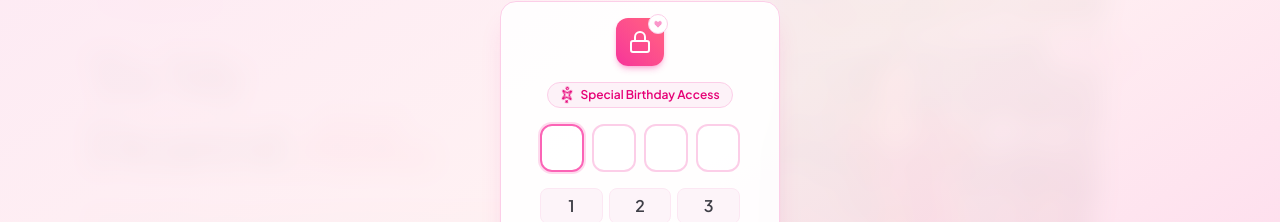
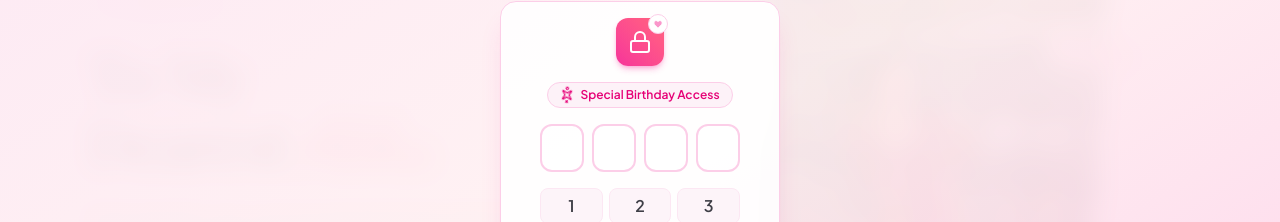
Before and after one commit to Dzulqa/hepibesdey, a Next.js app: page / in a window 1280 px wide. Shown: the part 216-438 px from the top of the page. Built offline with nearby package versions, Linux system fonts and the light colour scheme; a web font is replaced by a local one.

Commit message:
update-pin

```diff
--- a/components/BirthdayPinLock.js
+++ b/components/BirthdayPinLock.js
@@ -1,6 +1,6 @@
 "use client";
 
-import React, { useState, useEffect, useRef } from "react";
+import React, { useState, useEffect, useRef, useCallback } from "react";
 import { Lock, Unlock, Heart, Sparkles, Delete, AlertCircle } from "lucide-react";
 import confetti from "canvas-confetti";
 
@@ -10,7 +10,25 @@ export default function BirthdayPinLock({ onUnlock }) {
   const [isShaking, setIsShaking] = useState(false);
   const [isSuccess, setIsSuccess] = useState(false);
   const [showHint, setShowHint] = useState(false);
+  const [isMobile, setIsMobile] = useState(true); // default true untuk SSR safety
   const inputRefs = [useRef(null), useRef(null), useRef(null), useRef(null)];
+
+  // Deteksi mobile vs desktop berdasarkan pointer type
+  useEffect(() => {
+    const checkDevice = () => {
+      // Jika device punya fine pointer (mouse), anggap desktop
+      const hasFinePointer = window.matchMedia("(pointer: fine)").matches;
+      const hasHover = window.matchMedia("(hover: hover)").matches;
+      const mobile = !hasFinePointer || !hasHover;
+      setIsMobile(mobile);
+    };
+
+    checkDevice();
+    // Juga listen jika ada perubahan (misalnya tablet dengan stylus)
+    const mq = window.matchMedia("(pointer: fine)");
+    mq.addEventListener("change", checkDevice);
+    return () => mq.removeEventListener("change", checkDevice);
+  }, []);
 
   // Kunci scroll sepenuhnya saat PIN lock aktif
   useEffect(() => {
@@ -22,7 +40,7 @@ export default function BirthdayPinLock({ onUnlock }) {
     window.addEventListener("wheel", preventDefault, { passive: false });
     window.addEventListener("touchmove", preventDefault, { passive: false });
 
-    if (inputRefs[0].current) {
+    if (!isMobile && inputRefs[0].current) {
       inputRefs[0].current.focus();
     }
     return () => {
@@ -30,7 +48,7 @@ export default function BirthdayPinLock({ onUnlock }) {
       window.removeEventListener("wheel", preventDefault);
       window.removeEventListener("touchmove", preventDefault);
     };
-  }, []);
+  }, [isMobile]);
 
   const triggerConfetti = () => {
     try {
@@ -78,7 +96,7 @@ export default function BirthdayPinLock({ onUnlock }) {
       }, 700);
     } else {
       setIsShaking(true);
-      setErrorMsg("PIN salah sayang, coba ingat tanggal spesialmu ya ♡");
+      setErrorMsg("PIN salah cayangg, coba inget tanggal lahir kita ya ♡");
       setTimeout(() => {
         setIsShaking(false);
         setPin(["", "", "", ""]);
@@ -91,6 +109,8 @@ export default function BirthdayPinLock({ onUnlock }) {
 
   const handleInputChange = (index, value) => {
     if (isSuccess) return;
+    // Di desktop (bukan mobile), izinkan input keyboard
+    if (isMobile) return;
     const digit = value.replace(/[^0-9]/g, "").slice(-1);
 
     const newPin = [...pin];
@@ -208,10 +228,12 @@ export default function BirthdayPinLock({ onUnlock }) {
             <input
               key={idx}
               ref={inputRefs[idx]}
-              type="text"
-              inputMode="none"
-              readOnly
-              maxLength={1}
+              type="password"
+              // Mobile: inputMode="none" + readOnly → keyboard HP tidak muncul
+              // Desktop: inputMode="numeric" + bisa diketik → keyboard fisik bisa dipakai
+              inputMode={isMobile ? "none" : "numeric"}
+              readOnly={isMobile}
+               maxLength={1}
               value={digit}
               onChange={(e) => handleInputChange(idx, e.target.value)}
               onKeyDown={(e) => handleKeyDown(idx, e)}
```
